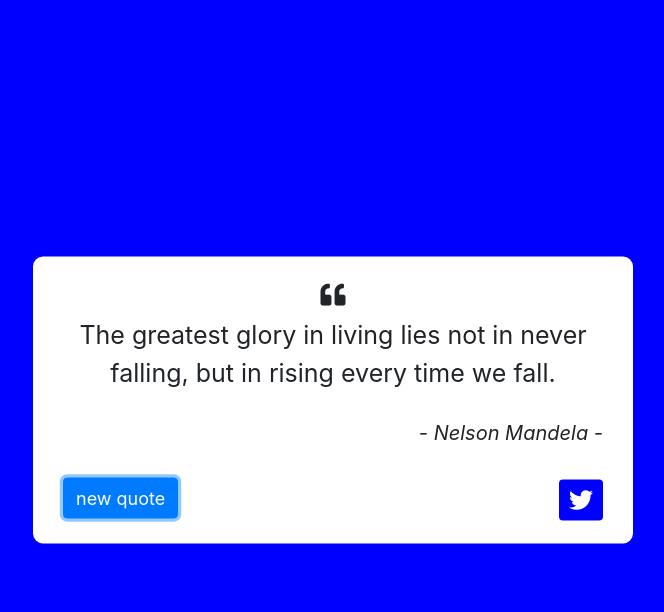
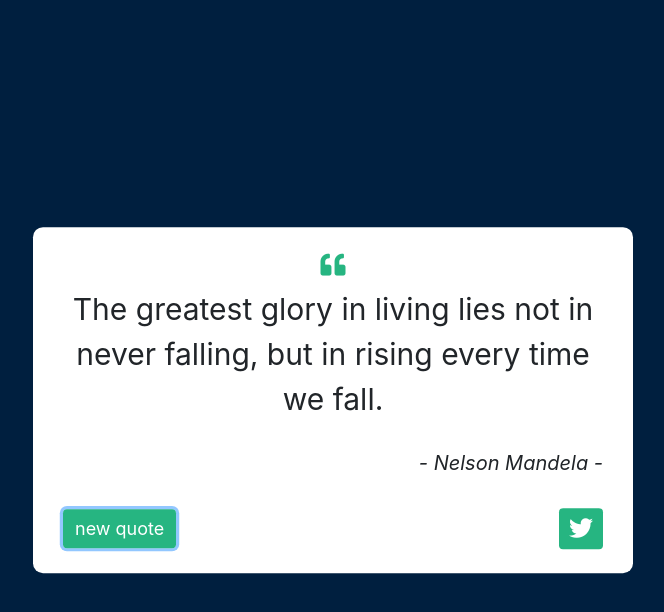
Before and after one commit to jchawkins725/Random-Quote-Application, a plain HTML site: page index.html in a window 1280 px wide. Both pictures are taken after a click on the button "new quote". Shown: the whole page, without its empty margins (307-971 px from the left). Drawn offline with nearby package versions, Linux system fonts and the light colour scheme.

Commit message:
style changes

```diff
--- a/index.html
+++ b/index.html
@@ -16,6 +16,7 @@
 <body>
     <div class="page">
         <div class="container-fluid" id="quote-box">
+            <div id="quote-author">
                 <div class="row">
                     <i class="col fas fa-quote-left"></i>
                 </div>
@@ -25,6 +26,7 @@
                 <div class="row">
                     <div class="col">
                         <p class="text-right" id="author"></p>
+                    </div>
                 </div>
             </div>
             <div class="row align-items-end">
--- a/script.js
+++ b/script.js
@@ -33,9 +33,16 @@ const quotes = [
   $("#new-quote").click(function() {
     const random = Math.floor(Math.random()* quotes.length);
     currentQuote = quotes[random].quote;
-    currentAuthor = quotes[random].author
-    $("#text").html(currentQuote);
-    $("#author").html("- " + currentAuthor + " -");
+    currentAuthor = quotes[random].author;
+    setTimeout (function () {
+        $("#text").html(currentQuote);
+        $("#author").html("- " + currentAuthor + " -");}, 500)
+    $("#quote-author").animate(
+        { opacity: 0 },
+        500,
+        function() {
+            $(this).animate({ opacity: 1}, 500);
+    });
   });
 
 
--- a/style.scss
+++ b/style.scss
@@ -1,9 +1,12 @@
+$navy: #001f3f;
+$green: rgb(0, 168, 107, .85);
+$greenhover: rgb(0, 168, 107);
 
   .page {
     position: relative;
     height: 100vh;
     width: 100vw;
-    background-color: blue;
+    background-color: $navy;
     font-size: 25px;
     text-align: center;
   }
@@ -23,9 +26,13 @@
   #quote-box {
     background-color: white;
   }
+  .fa-quote-left {
+    color: $green;
+  }
   #text {
     display: inline;
     padding: 10px 10px;
+    font-size: 30px;
   }
   .quote {
     display: inline;
@@ -38,12 +45,20 @@
   }
   #new-quote {
     font-size: 18px;
+    background-color: $green;
+    border: none;
+    &:hover {
+        background-color: $greenhover;
+    }
   }
   #tweet-quote {
     font-size: 24px;
     color: white;
-    background-color: blue;
+    background-color: $green;
     padding: 6px 10px;
     border-radius: 4px;
     cursor: pointer;
+    &:hover {
+        background-color: $greenhover;
+    }
   }
```
Also changed, not shown: style.css, 1 other file. Lines whose indentation alone changed are shown as unchanged.
